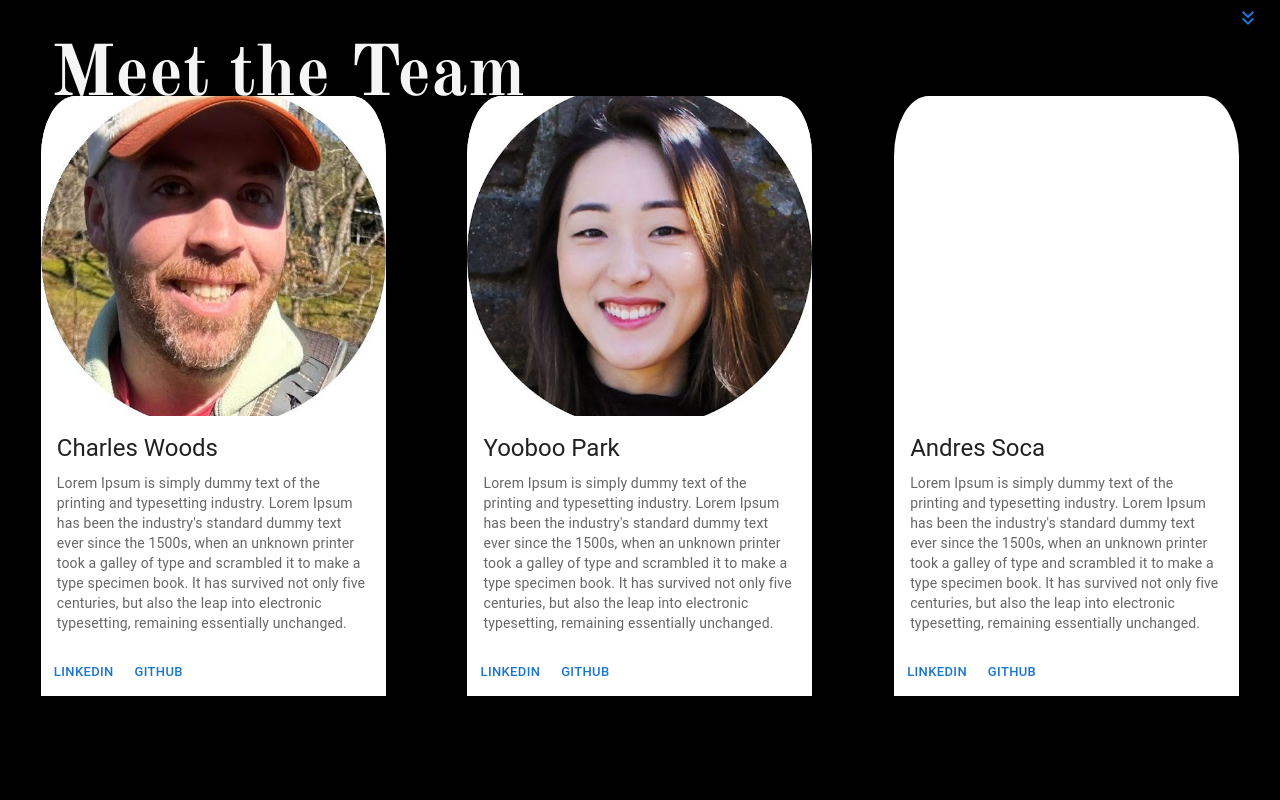
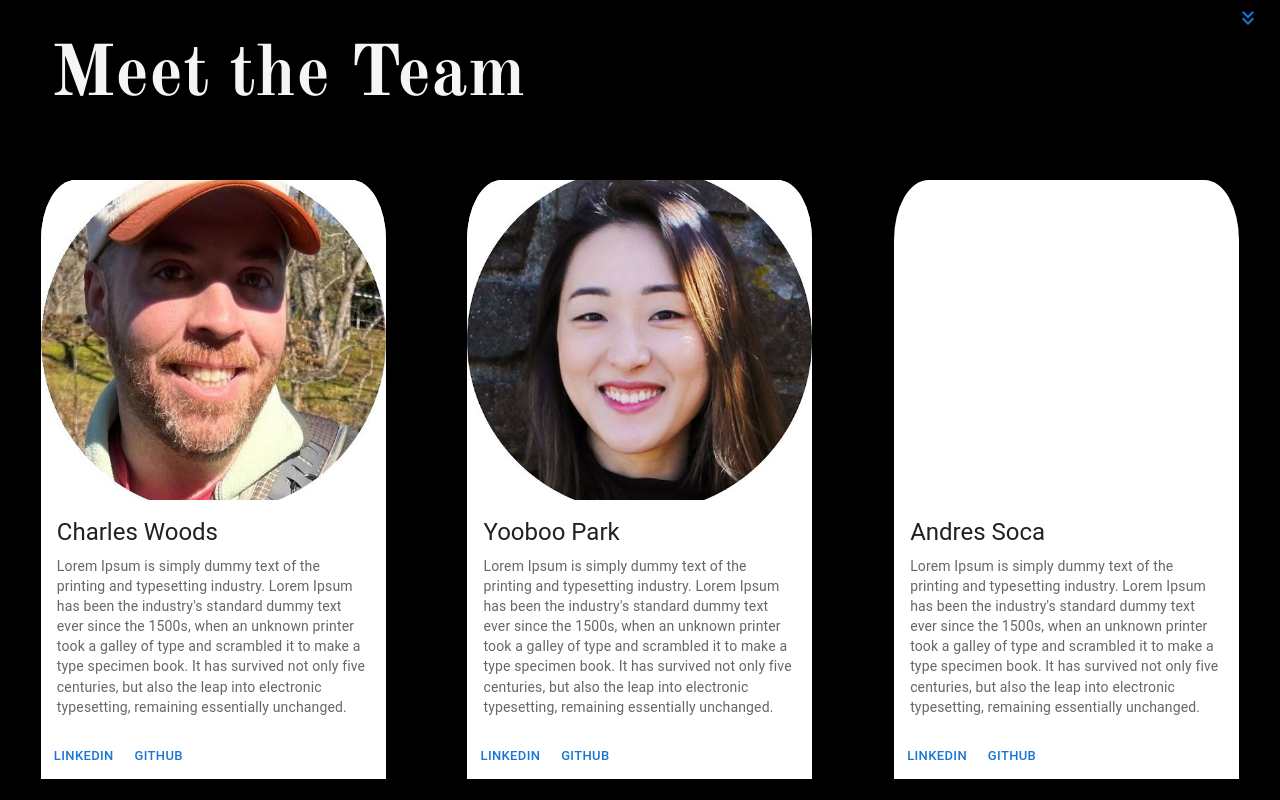
Before and after one commit to CWoods2909/Free-Lance, a React (Create React App) app in the folder ctcwd/: page /about in a window 1280 px wide. Built offline with nearby package versions, Linux system fonts and the light colour scheme; a web font is replaced by a local one.

Commit message:
screen adjustment

```diff
--- a/ctcwd/src/pages/Layout.jsx
+++ b/ctcwd/src/pages/Layout.jsx
@@ -36,10 +36,10 @@ export default function Layout() {
           'aria-labelledby': 'basic-button',
         }}
       >
-        <MenuItem onClick={handleClose}><Link to="/">Home</Link></MenuItem>
-        <MenuItem onClick={handleClose}><Link to="/portfolio">Portfolio</Link></MenuItem>
-        <MenuItem onClick={handleClose}><Link to="/contact">Contact</Link></MenuItem>
-        <MenuItem onClick={handleClose}><Link to="/about">About Us</Link></MenuItem>
+        <MenuItem onClick={handleClose}><Link to="/" underline="none">Home</Link></MenuItem>
+        <MenuItem onClick={handleClose}><Link to="/portfolio" underline="none">Portfolio</Link></MenuItem>
+        <MenuItem onClick={handleClose}><Link to="/contact" underline="none">Contact</Link></MenuItem>
+        <MenuItem onClick={handleClose}><Link to="/about" underline="none">About Us</Link></MenuItem>
       </Menu>
     </div>
       <Outlet />
--- a/ctcwd/src/styles/AboutUs.css
+++ b/ctcwd/src/styles/AboutUs.css
@@ -1,9 +1,10 @@
 #aboutUsContainer{
-    height: 70vh;
+    height: auto;
     width: auto;
     display: flex;
     align-items: center;
     justify-content: space-around;
+    margin-top: 5%;
 }
 
 #about-us-header{
```
